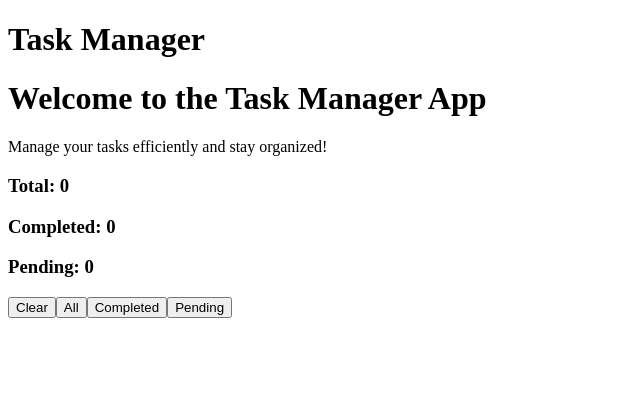
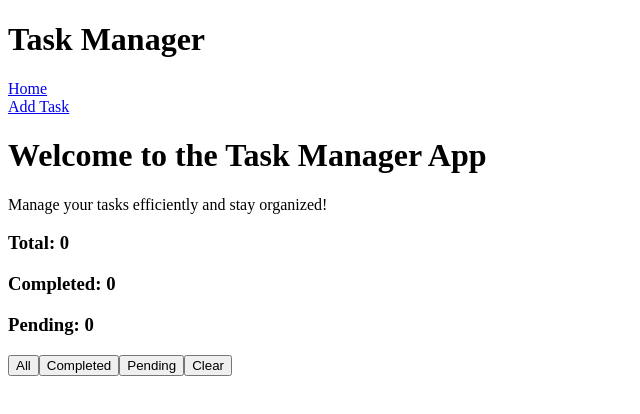
Before and after one commit to shaadali-tech/React-Capstone, a React (Vite) app: page / in a window 1280 px wide. Shown: the top 414 px of the page, without its empty margins (0-640 px from the left). Built offline with nearby package versions, Linux system fonts and the light colour scheme.

Commit message:
added pages functionality

```diff
--- a/src/App.jsx
+++ b/src/App.jsx
@@ -1,36 +1,19 @@
-import {
-  useReducer,
-  useState,
-  useMemo,
-  useEffect,
-  lazy,
-  Suspense,
-} from "react";
+import { useReducer, useEffect, lazy, Suspense } from "react";
 import reducer from "./Reducers/taskreducer";
 import { BrowserRouter, Routes, Route } from "react-router-dom";
 import "./App.css";
-import TaskForms from "./Pages/TaskForms";
 
-const TaskForm = lazy(() => import("./Components/TaskForm"));
+const Navbar = lazy(() => import("./Pages/Navigation"));
 const Home = lazy(() => import("./Pages/Home"));
+const TaskForms = lazy(() => import("./Pages/TaskForms"));
 
 function App() {
   const Tasks = JSON.parse(localStorage.getItem("tasks")) || [];
-
   const [tasks, dispatch] = useReducer(reducer, Tasks);
-  const [filter, setFilter] = useState("all");
 
   useEffect(() => {
     localStorage.setItem("tasks", JSON.stringify(tasks));
   }, [tasks]);
-
-  const filteredTasks = useMemo(() => {
-    console.log("Filtering running...");
-
-    if (filter === "completed") return tasks.filter((t) => t.completed);
-    if (filter === "pending") return tasks.filter((t) => !t.completed);
-    return tasks;
-  }, [tasks, filter]);
 
   const addTask = (newTask) => {
     dispatch({
@@ -43,46 +26,22 @@ function App() {
     });
   };
 
-  const handleTasksUI = () => {
-    dispatch({ type: "CLEAR_TASKS" });
-  };
-
   return (
     <>
       <h1>Task Manager</h1>
 
       <BrowserRouter>
         <Suspense fallback={<p>Loading...</p>}>
+          <Navbar />
           <Routes>
-            <Route path="/" element={<Home tasks={tasks} />} />
+            <Route
+              path="/"
+              element={<Home tasks={tasks} dispatch={dispatch} />}
+            />
             <Route path="/add" element={<TaskForms addTask={addTask} />} />
           </Routes>
         </Suspense>
       </BrowserRouter>
-
-      <button onClick={handleTasksUI}>Clear</button>
-      <button onClick={() => setFilter("all")}>All</button>
-      <button onClick={() => setFilter("completed")}>Completed</button>
-      <button onClick={() => setFilter("pending")}>Pending</button>
-
-      {filteredTasks.map((task) => (
-        <div key={task.id}>
-          <h2>{task.title}</h2>
-          <p>{task.description}</p>
-
-          <button
-            onClick={() => dispatch({ type: "DELETE_TASK", payload: task.id })}
-          >
-            Delete
-          </button>
-
-          <button
-            onClick={() => dispatch({ type: "TOGGLE_TASK", payload: task.id })}
-          >
-            {task.completed ? "Mark as Incomplete" : "Mark as Complete"}
-          </button>
-        </div>
-      ))}
     </>
   );
 }
--- a/src/Pages/Home.jsx
+++ b/src/Pages/Home.jsx
@@ -1,7 +1,24 @@
-function Home({ tasks }) {
+import { useState, useMemo } from "react";
+
+function Home({ tasks, dispatch }) {
+  const [filter, setFilter] = useState("all");
+
   const totalTasks = tasks.length;
   const completedTasks = tasks.filter((task) => task.completed).length;
   const pendingTasks = tasks.filter((task) => !task.completed).length;
+
+  const filteredTasks = useMemo(() => {
+    console.log("Filtering running...");
+
+    if (filter === "completed") return tasks.filter((t) => t.completed);
+    if (filter === "pending") return tasks.filter((t) => !t.completed);
+    return tasks;
+  }, [tasks, filter]);
+
+  const handleTasksUI = () => {
+    dispatch({ type: "CLEAR_TASKS" });
+  };
+
   return (
     <div className="home">
       <h1>Welcome to the Task Manager App</h1>
@@ -10,6 +27,29 @@ function Home({ tasks }) {
       <h3>Total: {totalTasks}</h3>
       <h3>Completed: {completedTasks}</h3>
       <h3>Pending: {pendingTasks}</h3>
+
+      <button onClick={() => setFilter("all")}>All</button>
+      <button onClick={() => setFilter("completed")}>Completed</button>
+      <button onClick={() => setFilter("pending")}>Pending</button>
+      <button onClick={handleTasksUI}>Clear</button>
+      {filteredTasks.map((task) => (
+        <div key={task.id}>
+          <h2>{task.title}</h2>
+          <p>{task.description}</p>
+
+          <button
+            onClick={() => dispatch({ type: "DELETE_TASK", payload: task.id })}
+          >
+            Delete
+          </button>
+
+          <button
+            onClick={() => dispatch({ type: "TOGGLE_TASK", payload: task.id })}
+          >
+            {task.completed ? "Mark as Incomplete" : "Mark as Complete"}
+          </button>
+        </div>
+      ))}
     </div>
   );
 }
--- a/src/Pages/Navigation.jsx
+++ b/src/Pages/Navigation.jsx
@@ -1,14 +1,11 @@
+import { Link } from "react-router-dom";
+
 function Navigation() {
   return (
     <nav>
-      <ul>
-        <li>
-          <link to="/">Home</link>
-        </li>
-        <li>
-          <link to="/add">Add Task</link>
-        </li>
-      </ul>
+      <Link to="/">Home</Link>
+      <br />
+      <Link to="/add">Add Task</Link>
     </nav>
   );
 }
```
